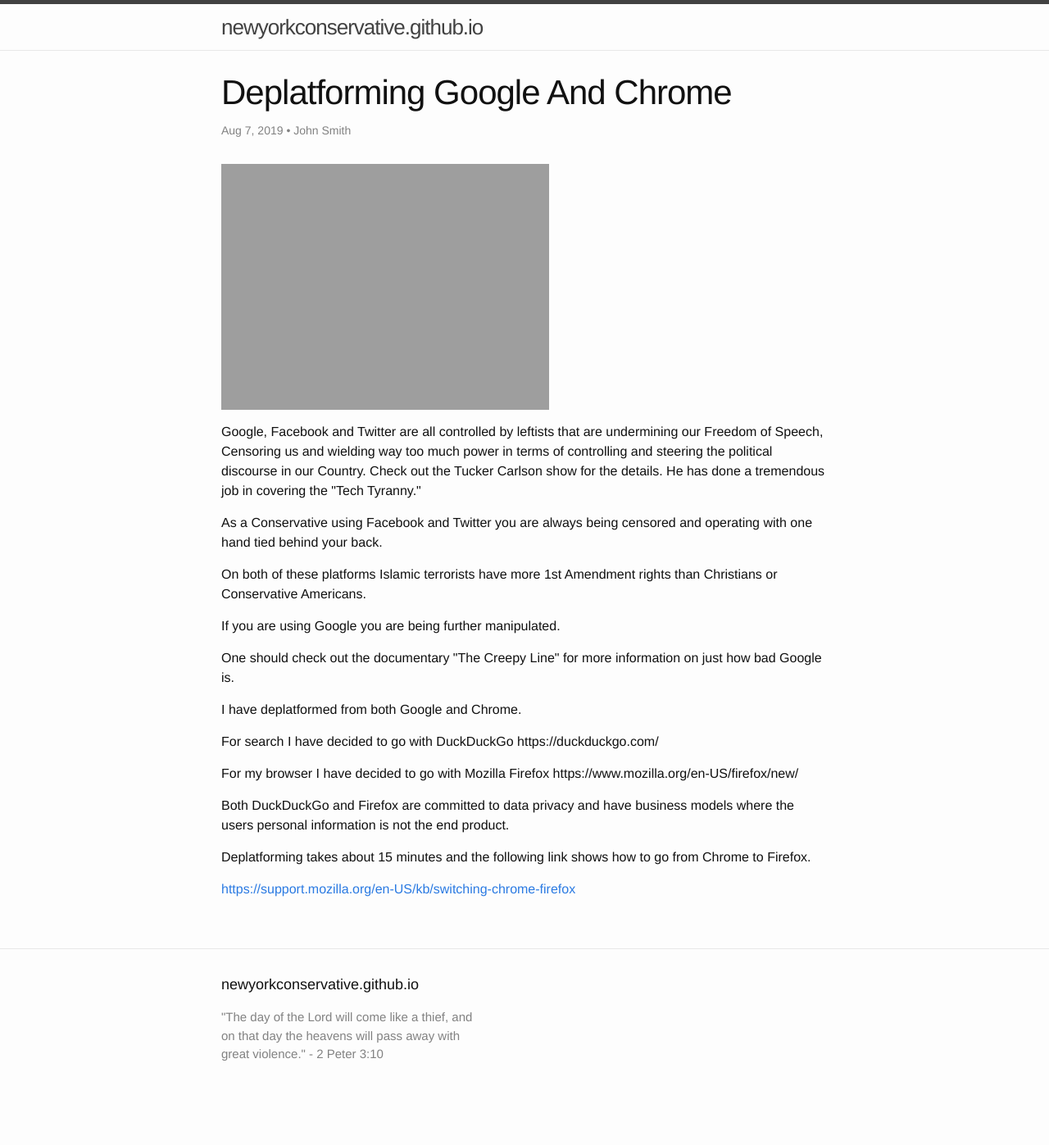
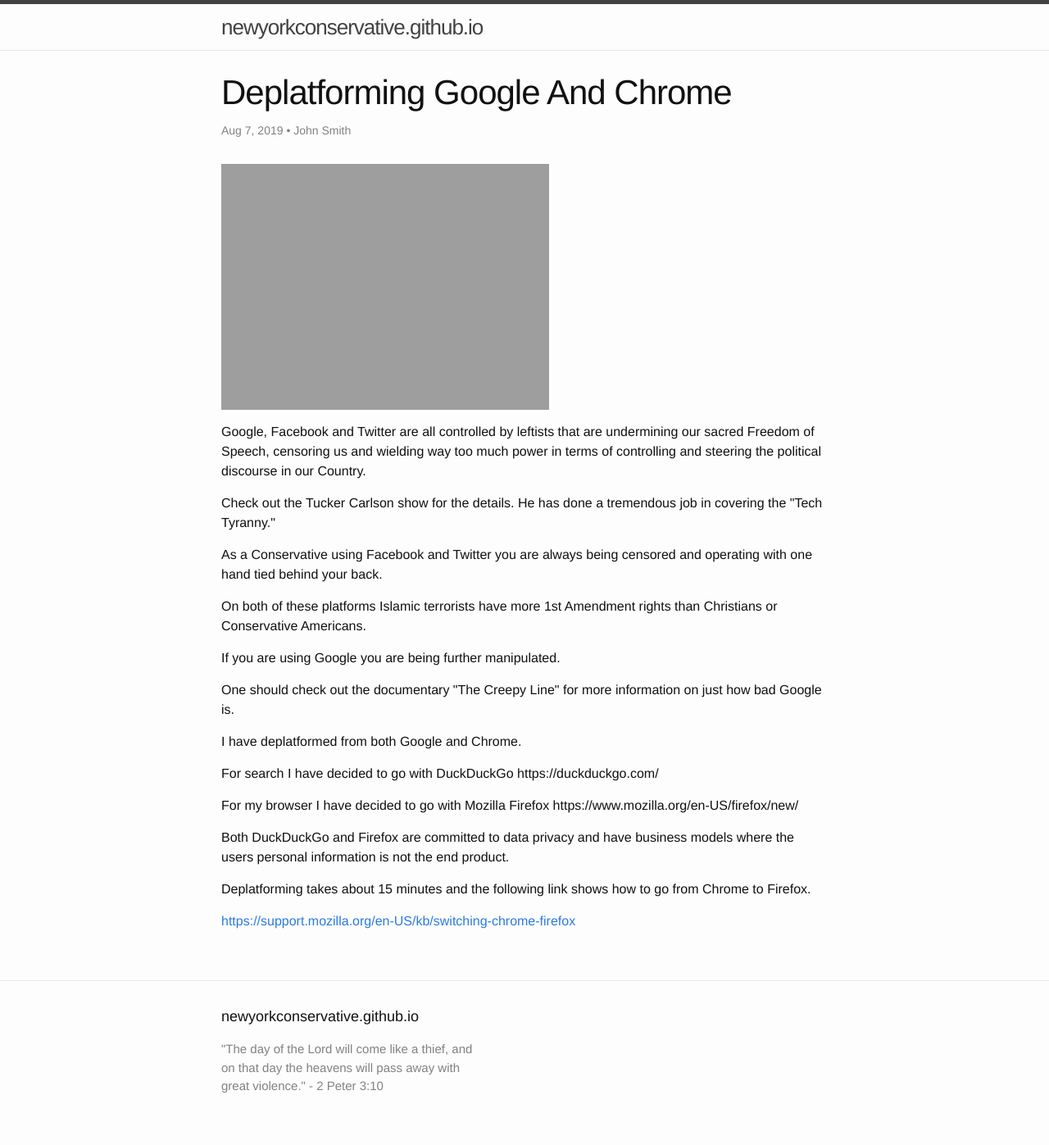
Before and after one commit to newyorkconservative/newyorkconservative.github.io, a Jekyll site: the page built from _posts/2019-08-07-deplatforming-google-and-chrome.md, in a window 1280 px wide. Shown: the whole page at 82% size. Built offline with Jekyll 4.4.1, drawn with Linux system fonts in a browser that asks for light colours; before the commit the page ends 1358 px from its top, so only the background shows below that.

Commit message:
Syncing _posts/2019-08-07-deplatforming-google-and-chrome.md from WordPress at https://www.newyorkconservative.com (#MAGA - America First, History, Experience, Declaration of Independence, Constitution, Bill of Rights,Common Sense, Jobs, Security, Strong Borders and Law Enforcement) - wpghs

```diff
--- a/_posts/2019-08-07-deplatforming-google-and-chrome.md
+++ b/_posts/2019-08-07-deplatforming-google-and-chrome.md
@@ -14,7 +14,11 @@ post_date: 2019-08-07 16:10:00
 <!-- /wp:image -->
 
 <!-- wp:paragraph -->
-<p>Google, Facebook and Twitter are all controlled by leftists that are undermining our Freedom of Speech, Censoring us and wielding way too much power in terms of controlling and steering the political discourse in our Country. Check out the Tucker Carlson show for the details. He has done a tremendous job in covering the "Tech Tyranny."<br></p>
+<p>Google, Facebook and Twitter are all controlled by leftists that are undermining our sacred Freedom of Speech, censoring us and wielding way too much power in terms of controlling and steering the political discourse in our Country. </p>
+<!-- /wp:paragraph -->
+
+<!-- wp:paragraph -->
+<p>Check out the Tucker Carlson show for the details. He has done a tremendous job in covering the "Tech Tyranny."<br></p>
 <!-- /wp:paragraph -->
 
 <!-- wp:paragraph -->
```
